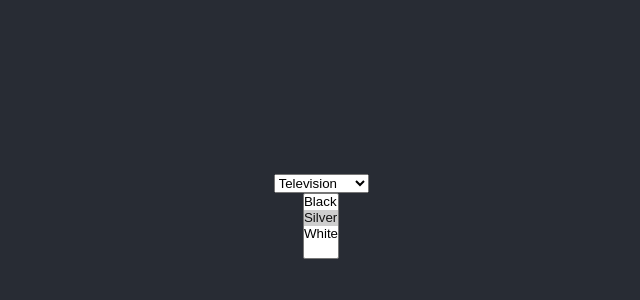
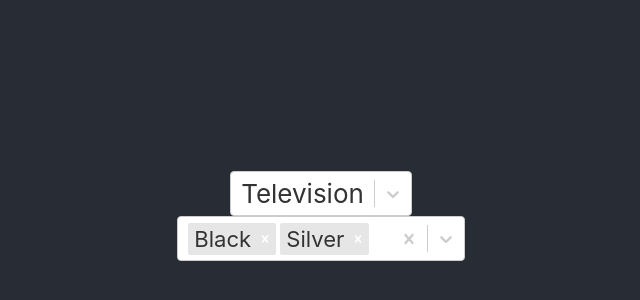
Before and after one commit to imagickid/todos_with_context_api, a React (Create React App) app in the folder my-app/: page / in a window 1280 px wide. Shown: the part 184-484 px from the top of the page, without its empty margins (319-959 px from the left). Built offline with nearby package versions, Linux system fonts and the light colour scheme.

Commit message:
react-select lib

```diff
--- a/my-app/package.json
+++ b/my-app/package.json
@@ -13,6 +13,7 @@
         "react": "^18.2.0",
         "react-dom": "^18.2.0",
         "react-scripts": "5.0.1",
+        "react-select": "^5.7.3",
         "web-vitals": "^2.1.4"
     },
     "scripts": {
--- a/my-app/src/App.js
+++ b/my-app/src/App.js
@@ -1,36 +1,28 @@
 import styles from './App.module.css';
-import { useState } from 'react';
+import Select from 'react-select';
+
+const productOptions = [
+	{ value: 'tv', label: 'Television' },
+	{ value: 'smartphone', label: 'Smartphone' },
+	{ value: 'laptop', label: 'Laptop' },
+];
+
+const colorOptions = [
+	{ value: 'black', label: 'Black' },
+	{ value: 'silver', label: 'Silver' },
+	{ value: 'white', label: 'White' },
+];
 
 export const App = () => {
-	const [selectedProduct, setSelectedProduct] = useState('tv');
-	const [selectedColors, setSelectedColors] = useState(['blacf', 'silver']);
-
-	const onSelectedProductChange = ({ target }) => setSelectedProduct(target.value);
-
-	const onSelectedColorsChange = ({ target }) => {
-		const newSelectedColors = [...target.selectedOptions].map(
-			(selectedTarget) => selectedTarget.value,
-		);
-		setSelectedColors(newSelectedColors);
-	};
-
 	return (
 		<div className={styles.app}>
 			<div className={styles.header}>
-				<select value={selectedProduct} onChange={onSelectedProductChange}>
-					<option value="tv">Television</option>
-					<option value="smartphone">Smartphone</option>
-					<option value="laptop">Laptop</option>
-				</select>
-				<select
-					multiple={true}
-					value={selectedColors}
-					onChange={onSelectedColorsChange}
-				>
-					<option value="black">Black</option>
-					<option value="silver">Silver</option>
-					<option value="white">White</option>
-				</select>
+				<Select options={productOptions} defaultValue={productOptions[0]} />
+				<Select
+					isMulti
+					options={colorOptions}
+					defaultValue={[colorOptions[0], colorOptions[1]]}
+				/>
 			</div>
 		</div>
 	);
```
Also changed, not shown: 1 other file (tests, documents, lock files or other folders).
